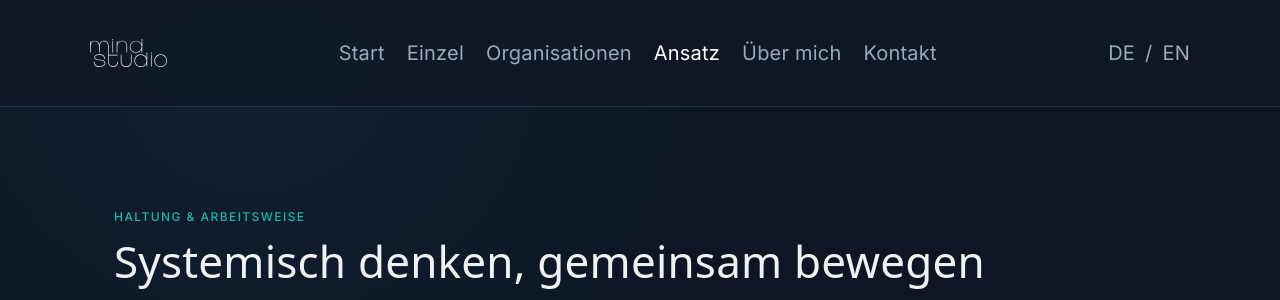
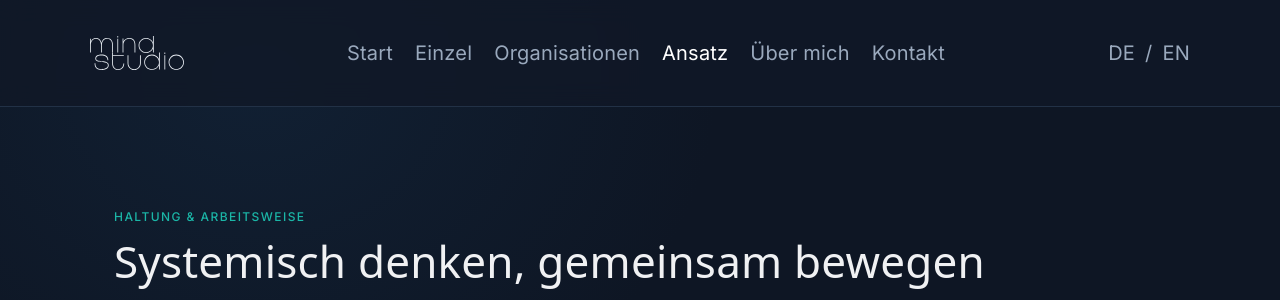
Before and after one commit to VinniWe/mind-studio-website, a PHP site: page /ansatz.html in a window 1280 px wide. Shown: the top 300 px of the page. Run offline with PHP 8.4, Linux system fonts and the light colour scheme; some libraries are stand-ins or nearby versions.

Commit message:
Brand: increase header logo size to 34px

```diff
--- a/assets/css/styles.css
+++ b/assets/css/styles.css
@@ -57,7 +57,7 @@ header.site-header {
   letter-spacing: 0.5px;
 }
 .brand-mark { display: inline-flex; align-items: center; }
-.brand-mark img { height: 28px; display: block; }
+.brand-mark img { height: 34px; display: block; }
 .nav-links { display: flex; gap: 22px; }
 .nav-links a { color: var(--color-muted); transition: color .2s ease, opacity .2s ease; }
 .nav-links a:hover, .nav-links a.active { color: #fff; }
```
